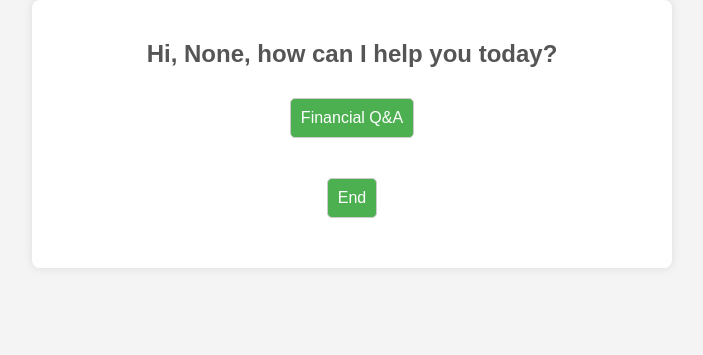
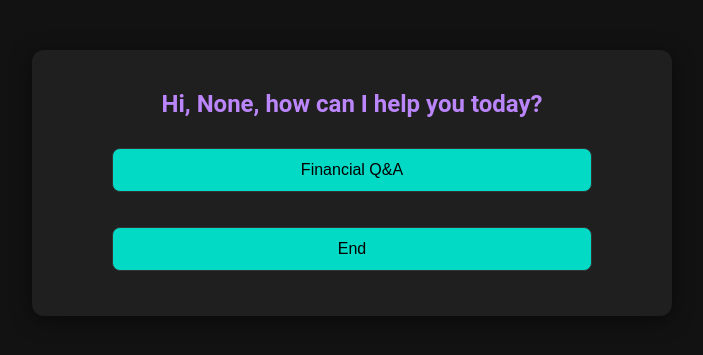
Before and after one commit to SDW1222/financial-genai-web3, a Flask app: page /main in a window 1280 px wide. Shown: the top 355 px of the page, without its empty margins (288-991 px from the left). Run offline with Flask 3, Linux system fonts and the light colour scheme.

Commit message:
Update main.html

```diff
--- a/templates/main.html
+++ b/templates/main.html
@@ -6,59 +6,63 @@
     <title>Main Menu</title>
     <style>
         body {
-            font-family: Arial, sans-serif;
+            font-family: 'Roboto', sans-serif;
             margin: 0;
             padding: 0;
-            background-color: #f4f4f4;
-            color: #333;
+            background-color: #121212;
+            color: #e0e0e0;
         }
 
         h2 {
-            color: #555;
+            color: #bb86fc;
             text-align: center;
+            margin-bottom: 20px;
         }
 
         form {
             display: flex;
             flex-direction: column;
             align-items: center;
-            margin: 20px;
+            margin: 15px 0;
         }
 
         input[type="submit"] {
-            padding: 10px;
+            padding: 12px;
             margin: 10px;
-            border-radius: 5px;
-            border: 1px solid #ccc;
+            border-radius: 8px;
+            border: 1px solid #333;
             font-size: 16px;
-            background-color: #4CAF50;
-            color: white;
+            background-color: #03dac6;
+            color: #000;
             cursor: pointer;
-            transition: background-color 0.3s ease;
+            transition: background-color 0.3s ease, transform 0.2s ease;
+            width: 80%;
         }
 
         input[type="submit"]:hover {
-            background-color: #45a049;
+            background-color: #018786;
+            transform: scale(1.05);
         }
 
         .container {
             max-width: 600px;
-            margin: 0 auto;
+            margin: 50px auto;
             padding: 20px;
-            background-color: white;
-            box-shadow: 0 0 10px rgba(0, 0, 0, 0.1);
-            border-radius: 8px;
+            background-color: #1f1f1f;
+            box-shadow: 0 4px 20px rgba(0, 0, 0, 0.5);
+            border-radius: 12px;
+            text-align: center;
         }
 
         @media (max-width: 600px) {
             .container {
-                margin: 10px;
-                padding: 10px;
+                margin: 20px;
+                padding: 15px;
             }
 
             input[type="submit"] {
                 width: 100%;
-                margin: 5px 0;
+                margin: 8px 0;
             }
         }
     </style>
```
